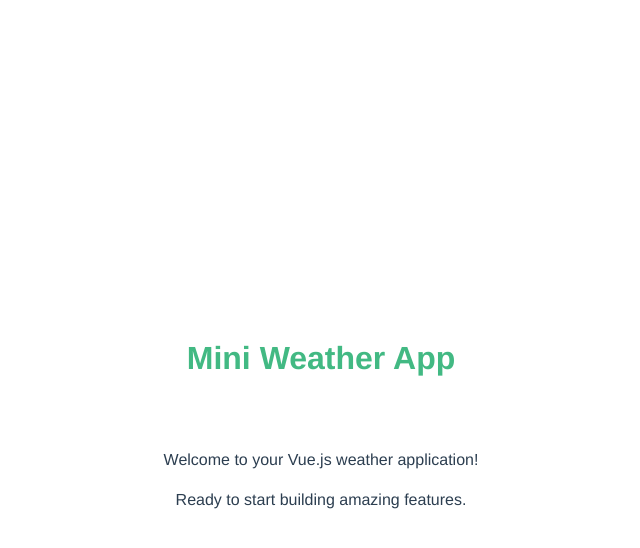
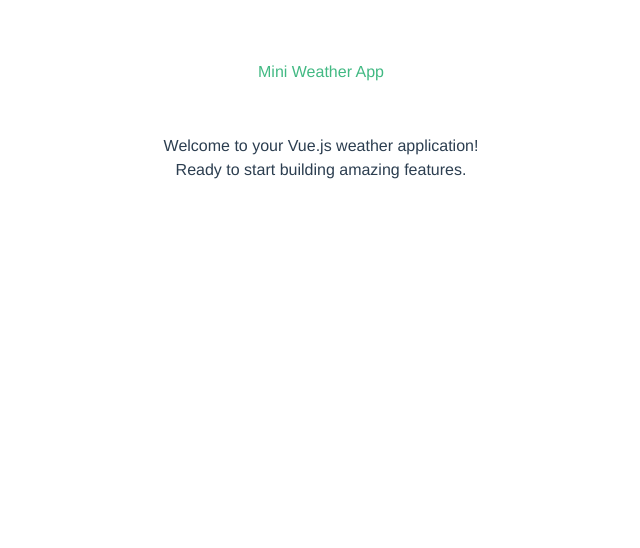
Before and after one commit to ichaiwut/mini-weather, a Vue app: page / in a window 1280 px wide. Shown: the top 548 px of the page, without its empty margins (319-959 px from the left). Built offline with nearby package versions, Linux system fonts and the light colour scheme.

Commit message:
I've installed tailwind and axios, I already configured.

```diff
--- a/package.json
+++ b/package.json
@@ -18,6 +18,9 @@
   "author": "",
   "license": "ISC",
   "dependencies": {
+    "@tailwindcss/vite": "^4.1.10",
+    "axios": "^1.10.0",
+    "tailwindcss": "^4.1.10",
     "vue": "^3.5.16"
   },
   "devDependencies": {
--- a/src/style.css
+++ b/src/style.css
@@ -1,37 +1 @@
-:root {
-  font-family: Inter, system-ui, Avenir, Helvetica, Arial, sans-serif;
-  line-height: 1.5;
-  font-weight: 400;
-
-  color-scheme: light dark;
-  color: rgba(255, 255, 255, 0.87);
-  background-color: #242424;
-
-  font-synthesis: none;
-  text-rendering: optimizeLegibility;
-  -webkit-font-smoothing: antialiased;
-  -moz-osx-font-smoothing: grayscale;
-  -webkit-text-size-adjust: 100%;
-}
-
-body {
-  margin: 0;
-  display: flex;
-  place-items: center;
-  min-width: 320px;
-  min-height: 100vh;
-}
-
-#app {
-  max-width: 1280px;
-  margin: 0 auto;
-  padding: 2rem;
-  text-align: center;
-}
-
-@media (prefers-color-scheme: light) {
-  :root {
-    color: #213547;
-    background-color: #ffffff;
-  }
-}
+@import "tailwindcss";
--- a/vite.config.js
+++ b/vite.config.js
@@ -1,10 +1,12 @@
 import { defineConfig } from 'vite'
 import vue from '@vitejs/plugin-vue'
 import { resolve } from 'path'
+import tailwindcss from '@tailwindcss/vite'
+
 
 // https://vite.dev/config/
 export default defineConfig({
-  plugins: [vue()],
+  plugins: [vue(),tailwindcss()],
   resolve: {
     alias: {
       '@': resolve(__dirname, 'src')
```
Also changed, not shown: 1 other file (tests, documents, lock files or other folders).
